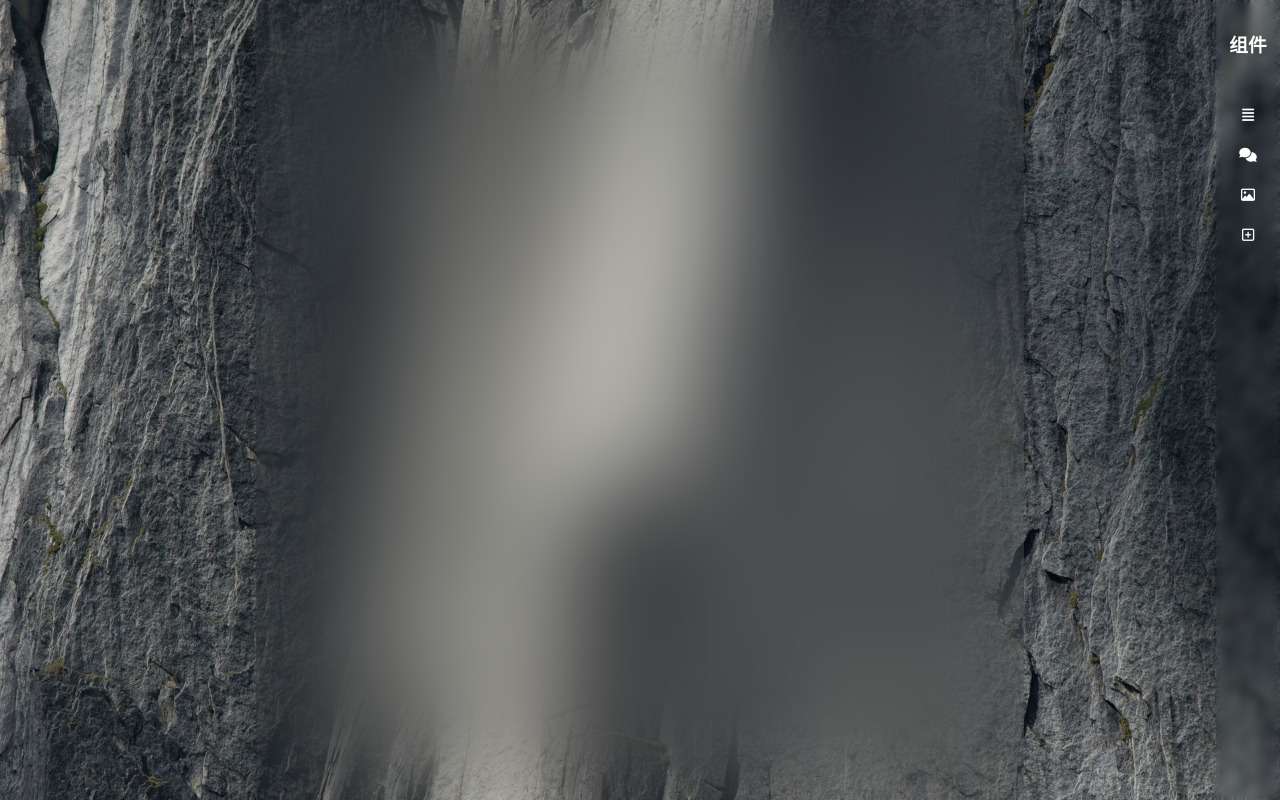
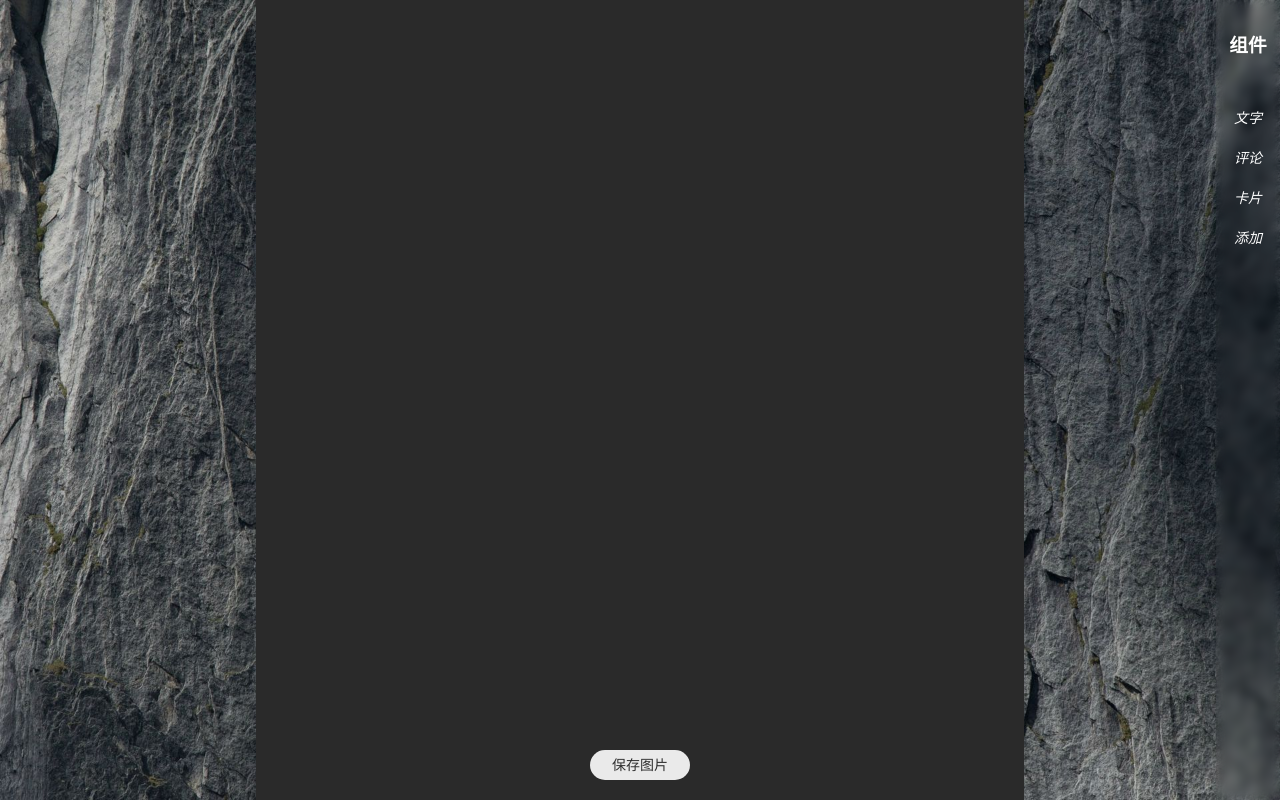
Before and after one commit to She-yh/DragSelfHomepage, a Vue app: page / in a window 1280 px wide. Built offline with nearby package versions, Linux system fonts and the light colour scheme.

Commit message:
导师任务

```diff
--- a/package.json
+++ b/package.json
@@ -8,9 +8,9 @@
     "lint": "vue-cli-service lint"
   },
   "dependencies": {
-    "aos": "^2.3.4",
     "core-js": "^3.6.5",
     "element-ui": "^2.15.1",
+    "html2canvas": "^1.4.1",
     "jquery": "^3.6.0",
     "sortable": "^2.0.0",
     "vue": "^2.6.11",
--- a/public/index.html
+++ b/public/index.html
@@ -5,18 +5,15 @@
     <meta http-equiv="X-UA-Compatible" content="IE=edge">
     <meta name="viewport" content="width=device-width,initial-scale=1.0">
     <link rel="icon" href="<%= BASE_URL %>favicon.ico">
-    <link
-            rel="stylesheet"
-            href="https://cdnjs.cloudflare.com/ajax/libs/animate.css/4.1.1/animate.min.css"
-    />
+
     <title>己 站</title>
 </head>
 <body>
+    <!-- <div style="color: black;">Lorem ipsum dolor sit amet consectetur adipisicing elit. A similique id fuga totam, alias maxime, illo quibusdam cupiditate quia voluptas harum quo exercitationem natus tenetur dignissimos excepturi nemo sed vitae?</div> -->
 <noscript>
     <strong>We're sorry but <%= htmlWebpackPlugin.options.title %> doesn't work properly without JavaScript enabled.
         Please enable it to continue.</strong>
 </noscript>
 <div id="app"></div>
 </body>
-<script src="https://use.fontawesome.com/c4ac4b0004.js"></script>
 </html>
--- a/src/App.vue
+++ b/src/App.vue
@@ -1,16 +1,21 @@
 <template>
     <div id="app">
         <DndList/>
+        <DownloadVue/>
+        <SavePicVue/>
     </div>
 </template>
 
 <script>
     import DndList from './components/DndList.vue'
-
+    import DownloadVue from './components/Download.vue'
+    import SavePicVue from './components/SavePic.vue'
     export default {
         name: 'App',
         components: {
-            DndList
+            DndList,
+            DownloadVue,
+            SavePicVue
         }
     }
 </script>
--- a/src/components/DndList.vue
+++ b/src/components/DndList.vue
@@ -6,7 +6,7 @@
             <Plusbox v-if="showbox" :showbox="showbox" :list_preview="list_preview" @get_list="get_list"
                      @get_show="get_show" @get_content="get_content"></Plusbox>
         </transition>
-        <div class="dndList-list-view">
+        <div id="dndList-list-view">
             <draggable :list="list_view" :options="{group:'article', disabled: disabled}"
                        @start="start22"
                        @end="end22"
@@ -17,7 +17,7 @@
                         <PicCom v-else-if="element.isPic"></PicCom>
                         <Comments v-else-if="element.isCom"></Comments>
                         <div id="self" v-else v-html="HtmlContent"></div>
-                        <i class="fa fa-times-circle-o" aria-hidden="true" @click="handleDel(index, element.id)"></i>
+                        <div @click="handleDel(index, element.id)" style="width:100%">删除</div>
                     </div>
                 </div>
             </draggable>
@@ -29,13 +29,11 @@
                        @end="end"
                        class="dragArea-preview">
                 <div class="list-complete-item-preview" v-for="(element) in list_preview" :key="element.id">
-                    <i class="fa"
-                       :class="{'fa-align-justify':element.isText,'fa-picture-o':element.isPic,'fa-comments':element.isCom,'fa-scribd':element.isSelf}"
-                       aria-hidden="true"></i>
+                    <i>{{element.isText?"文字":""}}{{element.isCom?"评论":""}}{{element.isPic?"卡片":""}} </i>
                 </div>
             </draggable>
             <div class="list-complete-item-preview">
-                <i class="fa fa-plus-square-o" aria-hidden="true" @click="showbox_func"></i>
+                <i>添加</i>
             </div>
         </div>
     </div>
@@ -113,18 +111,7 @@
         cursor: default;
     }
 
-    .fa-times-circle-o {
-        color: #7a7a7a;
-        position: absolute;
-        top: 5px;
-        right: 5px;
-    }
-
-    .fa-times-circle-o:before {
-        font-size: 20px;
-    }
-
-    .dndList-list-view {
+    #dndList-list-view {
         min-width: 280px;
         display: flex;
         flex-direction: column;
@@ -162,9 +149,10 @@
         position: fixed;
         right: 20vw;
         width: 60vw;
-        height: 100vh;
-        backdrop-filter: blur(50px);
-        -webkit-backdrop-filter: blur(50px);
+        min-height: 100vh;
+        background-color: rgb(42, 42, 42);
+        /* backdrop-filter: blur(50px);
+        -webkit-backdrop-filter: blur(50px); */
         min-width: 280px;
     }
 
@@ -173,7 +161,7 @@
         right: 20vw;
         width: 60vw;
         min-width: 280px;
-        height: 100%;
+        /* height: 100%; */
         min-height: 100vh;
     }
 
--- /dev/null
+++ b/src/components/Download.vue
@@ -0,0 +1,76 @@
+<template>
+    <div id="download" @click="download()">
+        保存图片
+    </div>
+</template>
+<script>
+import html2canvas from "html2canvas"
+    export default {
+        name: "Download",
+        components:{
+        },
+        data(){
+            return{
+            }
+        },
+        methods: {
+            download(){
+                let item = document.getElementsByClassName("dragArea-view")[0];
+                console.log(item.scrollHeight);
+                html2canvas(item,{
+                    useCORS:true,
+                    scale:1,
+                    height:item.scrollHeight,
+                    y:0
+                })
+                .then(canvas => {
+                    let data = canvas.toDataURL("image/jpeg");
+                    this.downLoadFile("down",data)
+                    alert("转换结束");
+                })
+                .catch((e) => {
+                    console.log("error:",e);
+                });
+            },
+            downLoadFile(fileName, canvasImg) {
+                //创建一个a标签
+                console.log(canvasImg);
+                var a = document.createElement('a')
+                //指定下载文件名称
+                a.href = canvasImg;
+                a.download = fileName;
+                a.id="downLink";
+                a.innerHTML="点击下载图片";
+                document.body.appendChild(a);
+            }
+    }
+}
+</script>
+<style scoped>
+#download{
+    width: 100px;
+    height: 30px;
+    position: fixed;
+    background-color: rgba(255,255,255,0.9);
+    line-height: 30px;
+    border-radius: 15px;
+    left: 50%;
+    transform: translateX(-50%);
+    color: rgba(0, 0, 0, 0.8);
+    bottom: 20px;
+    font-size: 14px;
+}
+#downLink{
+    width: 100px;
+    height: 30px;
+    position: fixed;
+    background-color:rgba(255,255,255,0.9) ;
+    line-height: 30px;
+    border-radius: 15px;
+    left: 50%;
+    transform: translateX(-50%);
+    color: rgba(255, 111, 111, 0.8);
+    top: 20px;
+    font-size: 14px;
+}
+</style>
--- a/src/components/PicCom.vue
+++ b/src/components/PicCom.vue
@@ -1,7 +1,7 @@
 <template>
     <div class="picwrap">
         <div class="pic-top">
-            <i class="fa fa-plus-square-o" aria-hidden="true" @click="addpiccard()"></i>
+            <i @click="addpiccard()" style="color:rgba(0,0,0,0.9);font-size:14px">点击此处添加卡片</i>
         </div>
         <div class="piccontainer">
             <Piccard v-for="(element,index) in list" :key=index></Piccard>
--- a/src/components/Piccard.vue
+++ b/src/components/Piccard.vue
@@ -2,7 +2,7 @@
     <div class="card-container">
         <div class="pic" @change="showImg($event)">
             <input type="file" id="upload" accept="image/*" @change="showImg($event)"/>
-            <label for="upload"><i class="fa fa-plus-square-o" aria-hidden="true"></i></label>
+            <label for="upload"><i>点击设置照片</i></label>
         </div>
         <div class="textcontainer">
             <input class="title" placeholder="请输入标题"/>
--- /dev/null
+++ b/src/components/SavePic.vue
@@ -0,0 +1,28 @@
+<template>
+    <div id="savepic" v-if="showpic">
+
+    </div>
+
+</template>
+
+<script>
+export default {
+    name: "SavePic",
+    components:{
+
+    },
+    data(){
+        return{
+            showpic:true,
+        }
+    },
+    methods: {
+
+    }
+}
+</script>
+<style scoped>
+#savepic{
+
+}
+</style>
--- a/src/components/TextCom.vue
+++ b/src/components/TextCom.vue
@@ -3,7 +3,7 @@
         <div class="text-top">
             <i class="fontsize">A</i>
             <input type="file" id="upload" accept="image/*" @change="showImg($event)"/>
-            <label for="upload"><i class="fa fa-plus-square-o" aria-hidden="true"></i></label>
+            <label for="upload" style="color:rgba(0, 0, 0, 0.9);font-size: 14px;">背景</label>
         </div>
         <div class="text-back">
         <textarea class="textcom">
```
Also changed, not shown: 13 other files (tests, documents, lock files or other folders).
